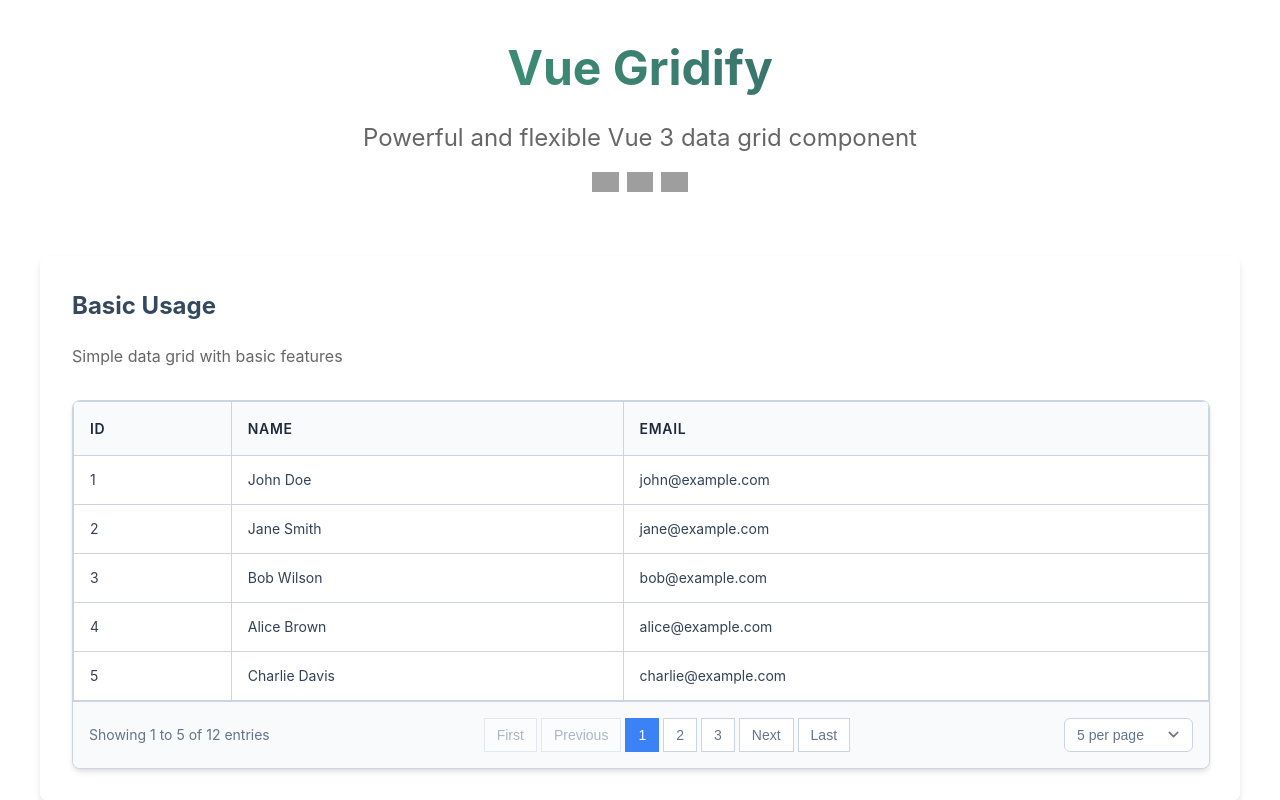
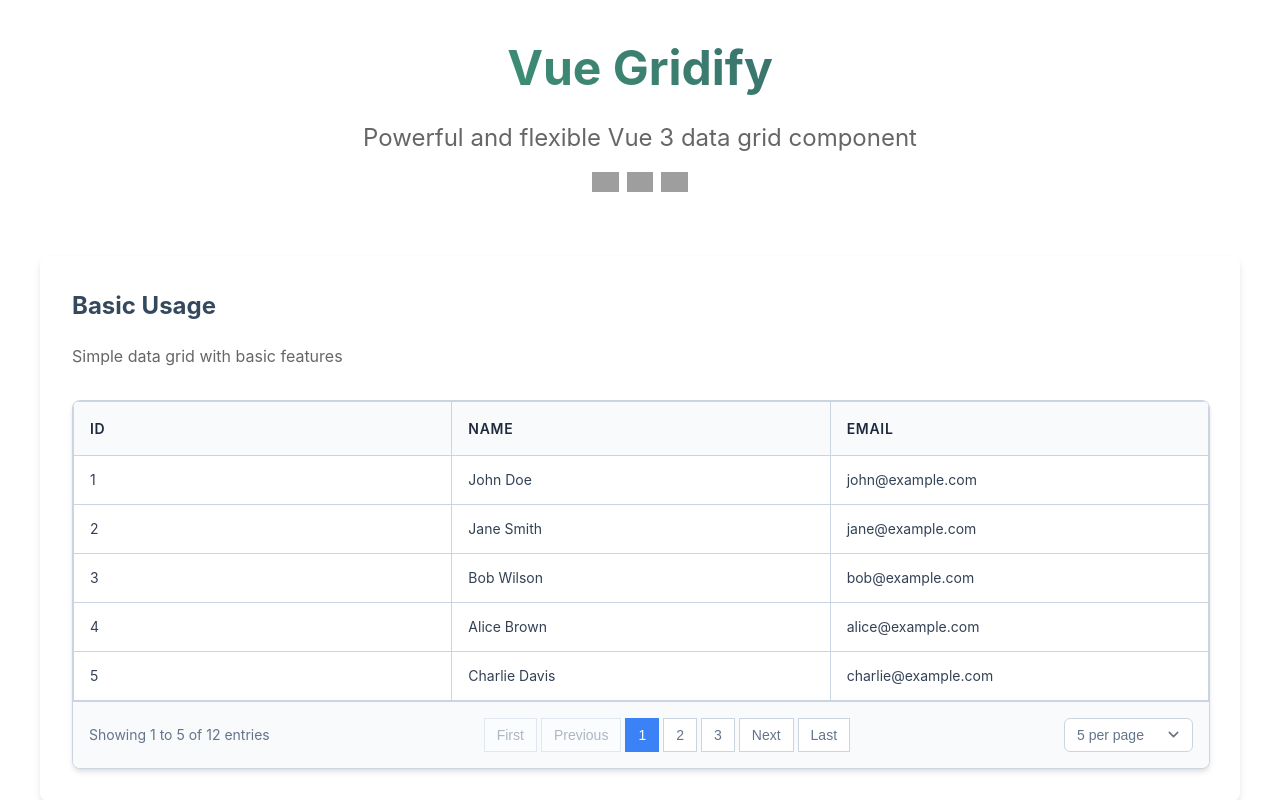
Before and after one commit to Eraybulut34/vue-gridify, a Vue app: page / in a window 1280 px wide. Shown: the top 800 px of the page. Built offline with nearby package versions, Linux system fonts and the light colour scheme; grey boxes are pictures that could not be loaded.

Commit message:
fix: fix the resizable

```diff
--- a/package.json
+++ b/package.json
@@ -1,6 +1,6 @@
 {
   "name": "vue-gridify",
-  "version": "0.2.4",
+  "version": "0.2.5",
   "description": "A powerful and customizable grid component based on Vue 3",
   "author": "eraybulut34",
   "license": "MIT",
--- a/src/App.vue
+++ b/src/App.vue
@@ -270,10 +270,10 @@ const exportData = [
 
 // Resizable Columns
 const resizableColumns: GridColumn[] = [
-  { field: 'id', header: 'ID', resizable: true },
-  { field: 'title', header: 'Title', resizable: true },
-  { field: 'description', header: 'Description', resizable: true },
-  { field: 'category', header: 'Category', resizable: true }
+  { field: 'id', header: 'ID', resizable: true, width: 80 },
+  { field: 'title', header: 'Title', resizable: true, width: 200 },
+  { field: 'description', header: 'Description', resizable: true, width: 300 },
+  { field: 'category', header: 'Category', resizable: true, width: 150 }
 ]
 
 const resizableData = [
@@ -286,11 +286,11 @@ const resizableData = [
 
 // All Features Combined
 const allFeaturesColumns: GridColumn[] = [
-  { field: 'id', header: 'ID', resizable: true },
-  { field: 'project', header: 'Project', resizable: true },
-  { field: 'status', header: 'Status', resizable: true },
-  { field: 'progress', header: 'Progress', resizable: true },
-  { field: 'deadline', header: 'Deadline', resizable: true }
+  { field: 'id', header: 'ID', resizable: true, width: 80 },
+  { field: 'project', header: 'Project', resizable: true, width: 200 },
+  { field: 'status', header: 'Status', resizable: true, width: 150 },
+  { field: 'progress', header: 'Progress', resizable: true, width: 120 },
+  { field: 'deadline', header: 'Deadline', resizable: true, width: 150 }
 ]
 
 const allFeaturesData = [
--- a/src/components/VueGridify.vue
+++ b/src/components/VueGridify.vue
@@ -17,7 +17,7 @@
     </div>
 
     <div class="vue-gridify-table-container">
-      <table class="vue-gridify-table">
+      <table class="vue-gridify-table" :class="{ resizing: isResizing }">
         <thead>
           <tr>
             <th v-if="selectable" class="vue-gridify-checkbox-cell vue-gridify-th">
@@ -38,6 +38,9 @@
                 'vue-gridify-th': true,
                 'resizable': column.resizable
               }"
+              :style="column.resizable ? { width: columnWidths[column.field] } : {}"
+              @mousedown="column.resizable ? startResize($event, column.field) : null"
+              :title="column.header"
             >
               {{ column.header }}
             </th>
@@ -63,6 +66,8 @@
               v-for="column in columns"
               :key="column.field"
               :class="cellClass"
+              :style="column.resizable ? { width: columnWidths[column.field] } : {}"
+              :title="row[column.field]"
             >
               {{ row[column.field] }}
             </td>
@@ -142,7 +147,7 @@
 </template>
 
 <script setup lang="ts">
-import { computed, ref, watch, onMounted } from 'vue'
+import { computed, ref, watch, onMounted, onUnmounted } from 'vue'
 import type { GridColumn, GridData } from '../types'
 import * as XLSX from 'xlsx'
 import { usePagination } from '../composables/usePagination'
@@ -297,6 +302,67 @@ const exportToExcel = () => {
   XLSX.utils.book_append_sheet(workbook, worksheet, 'Data')
   XLSX.writeFile(workbook, `${props.fileName}.xlsx`)
 }
+
+// Column resizing functionality
+const columnWidths = ref<Record<string, string>>({})
+const isResizing = ref(false)
+const currentResizeColumn = ref<string | null>(null)
+const startX = ref<number>(0)
+const startWidth = ref<number>(0)
+
+// Initialize column widths from props
+onMounted(() => {
+  props.columns.forEach(column => {
+    if (column.width) {
+      columnWidths.value[column.field] = typeof column.width === 'number'
+        ? `${column.width}px`
+        : column.width
+    } else if (column.resizable) {
+      columnWidths.value[column.field] = '150px' // Default width
+    }
+  })
+})
+
+// Start column resize
+const startResize = (event: MouseEvent, field: string) => {
+  isResizing.value = true
+  currentResizeColumn.value = field
+  startX.value = event.clientX
+
+  const currentWidth = columnWidths.value[field]
+  startWidth.value = parseInt(currentWidth || '150px', 10)
+
+  document.addEventListener('mousemove', handleResize)
+  document.addEventListener('mouseup', stopResize)
+
+  // Prevent text selection during resize
+  event.preventDefault()
+}
+
+// Handle column resize
+const handleResize = (event: MouseEvent) => {
+  if (!isResizing.value || !currentResizeColumn.value) return
+
+  const diffX = event.clientX - startX.value
+  const newWidth = Math.max(50, startWidth.value + diffX) // Minimum width of 50px
+
+  columnWidths.value[currentResizeColumn.value] = `${newWidth}px`
+}
+
+// Stop column resize
+const stopResize = () => {
+  isResizing.value = false
+  currentResizeColumn.value = null
+
+  document.removeEventListener('mousemove', handleResize)
+  document.removeEventListener('mouseup', stopResize)
+}
+
+// Clean up event listeners
+onUnmounted(() => {
+  document.removeEventListener('mousemove', handleResize)
+  document.removeEventListener('mouseup', stopResize)
+})
 </script>
 
 <style>
@@ -359,6 +425,7 @@ const exportToExcel = () => {
   width: 100%;
   border-collapse: collapse;
   font-family: -apple-system, BlinkMacSystemFont, 'Segoe UI', Roboto, Oxygen, Ubuntu, Cantarell, sans-serif;
+  table-layout: fixed; /* Bu özellik, sütun genişliklerinin doğru şekilde uygulanmasını sağlar */
 }
 
 .vue-gridify-th {
@@ -372,10 +439,14 @@ const exportToExcel = () => {
   letter-spacing: 0.05em;
   border: 1px solid #cbd5e1;
   transition: background-color 0.2s ease;
+  white-space: nowrap;
+  overflow: hidden;
+  text-overflow: ellipsis;
 }
 
 .vue-gridify-th.resizable {
   position: relative;
+  user-select: none; /* Prevent text selection during resize */
 }
 
 .vue-gridify-th.resizable::after {
@@ -400,6 +471,7 @@ const exportToExcel = () => {
 
 .vue-gridify-table tr {
   transition: all 0.2s ease;
+  height: 3rem; /* Satır yüksekliğini sabit tutar */
 }
 
 .vue-gridify-table tr:hover {
@@ -412,6 +484,12 @@ const exportToExcel = () => {
   color: #334155;
   font-size: 0.875rem;
   line-height: 1.25rem;
+  white-space: nowrap;
+  overflow: hidden;
+  text-overflow: ellipsis;
+  max-width: 0; /* Bu özellik, text-overflow: ellipsis'in çalışması için gerekli */
+  height: 3rem; /* Hücre yüksekliğini sabit tutar */
+  box-sizing: border-box;
 }
 
 .vue-gridify-pagination {
@@ -553,4 +631,17 @@ const exportToExcel = () => {
   height: 1.5px;
   background: white;
 }
+
+.vue-gridify-table {
+  position: relative;
+}
+
+.vue-gridify-table.resizing {
+  cursor: col-resize;
+}
+
+.vue-gridify-table.resizing .vue-gridify-th,
+.vue-gridify-table.resizing td {
+  user-select: none;
+}
 </style>
```
Also changed, not shown: 1 other file (tests, documents, lock files or other folders).
